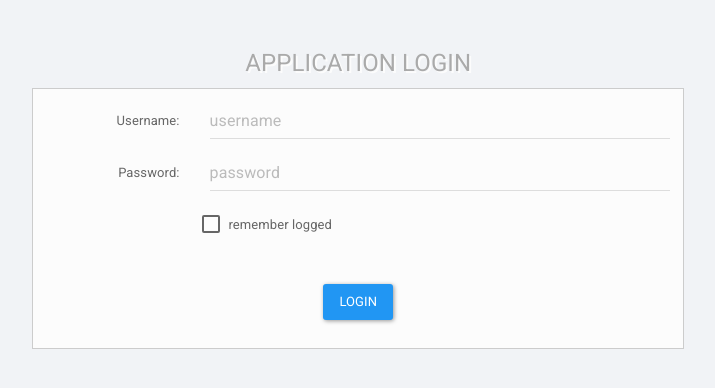
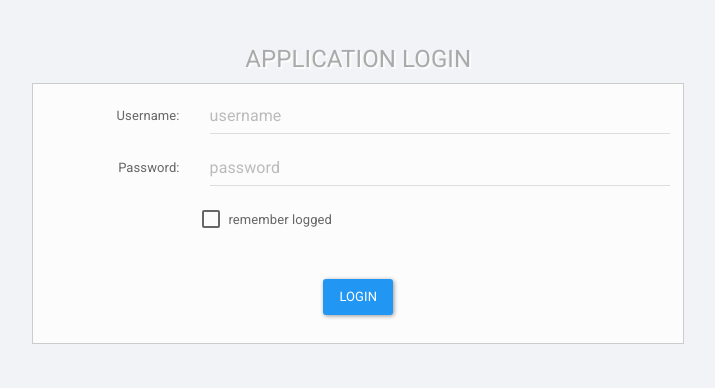
Before and after one commit to smikodanic/smtemplate-ngadmin, a website: page login.html in a window 1280 px wide. Shown: the whole page, without its empty margins (233-948 px from the left). Drawn offline with nearby package versions, Linux system fonts and the light colour scheme.

Commit message:
fix padding on small devices

```diff
--- a/scss/includes/_loginpage.scss
+++ b/scss/includes/_loginpage.scss
@@ -1,10 +1,10 @@
 #loginpage {
 	background-color: $content-background !important;
+	padding: 34px 0px;
 
 	& h4 {
 		text-align: center;
 		text-transform: uppercase;
-		margin-top: 50px;
 		color: #aaa;
 		text-shadow: 2px 2px #fcfcfc;
 	}
```
Also changed, not shown: css/bs-theme-paper.css.
